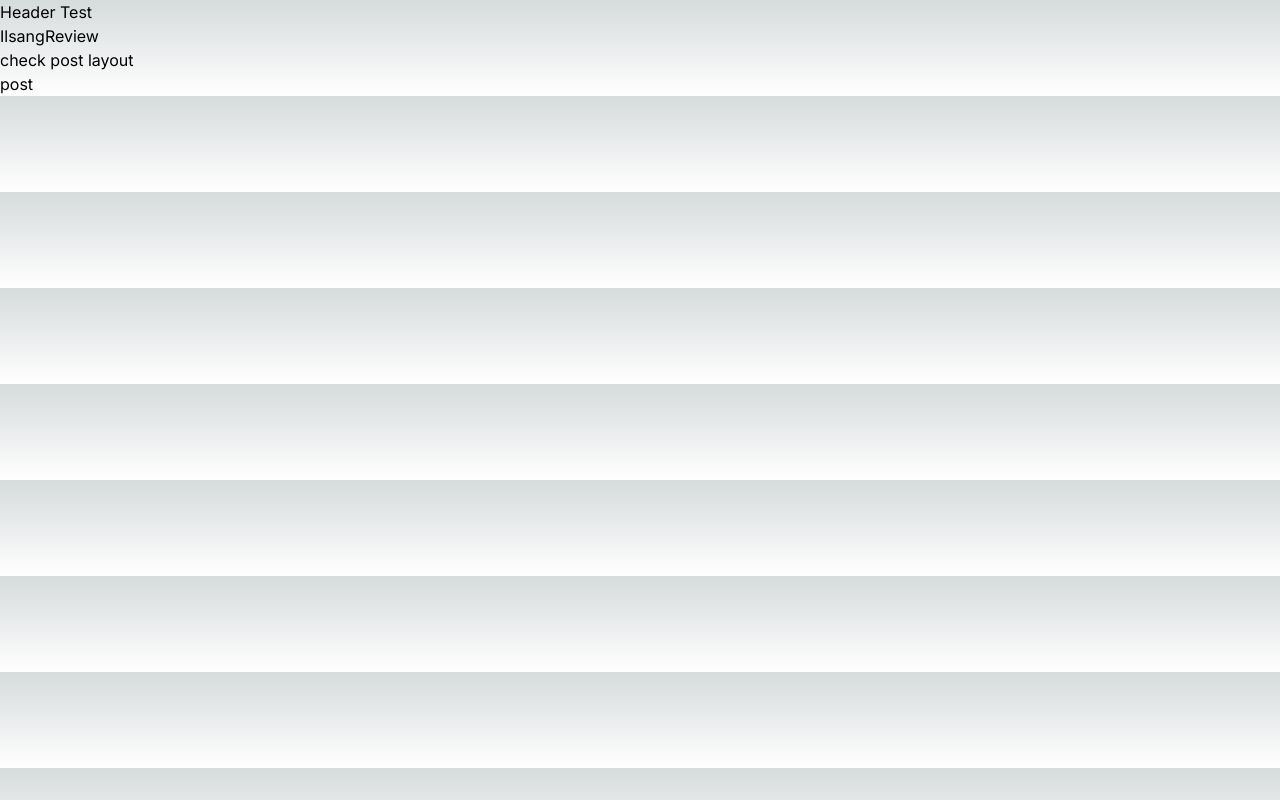
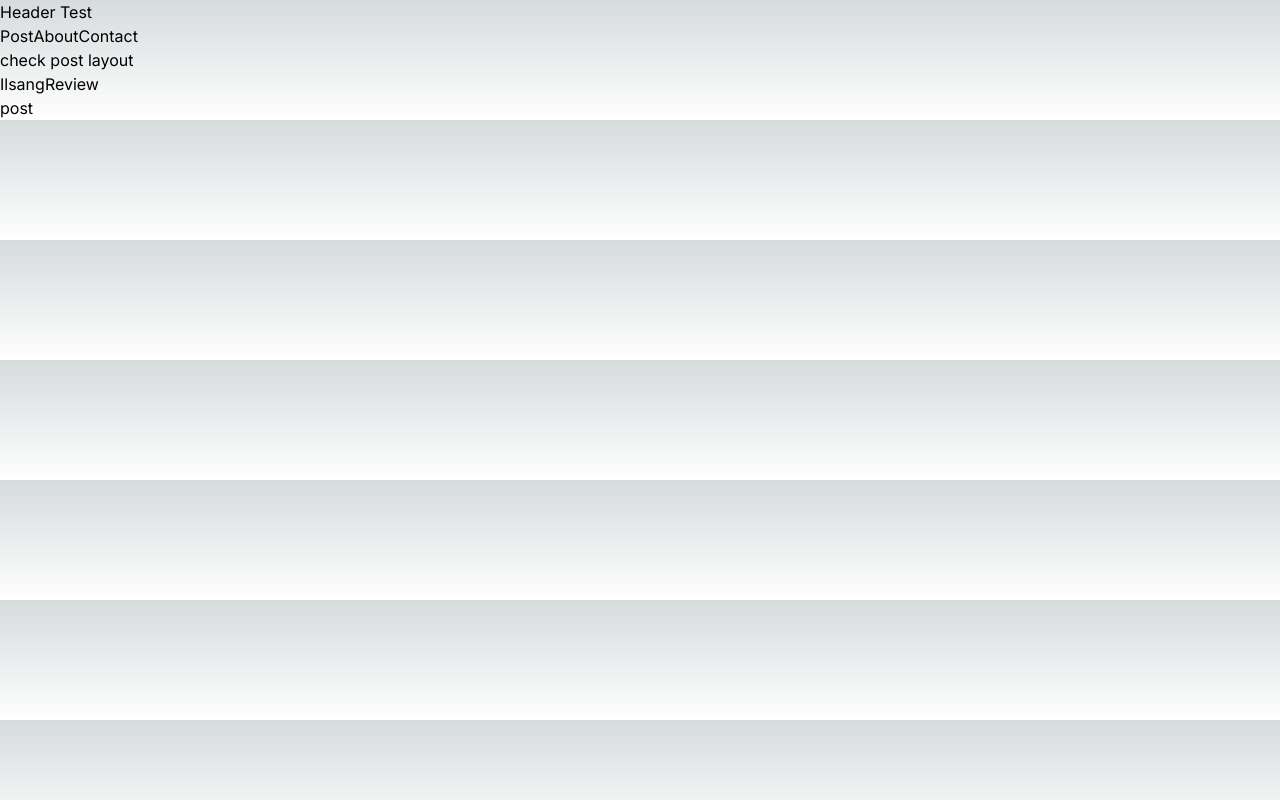
Before and after one commit to ejaman/NextCRUD, a Next.js app: page /post in a window 1280 px wide. Built offline with nearby package versions, Linux system fonts and the light colour scheme.

Commit message:
wip: check Link

```diff
--- a/src/app/layout.tsx
+++ b/src/app/layout.tsx
@@ -1,6 +1,7 @@
 import type { Metadata } from "next";
 import { Inter } from "next/font/google";
 import "./globals.css";
+import Link from "next/link";
 
 const inter = Inter({ subsets: ["latin"] });
 
@@ -19,8 +20,9 @@ export default function RootLayout({
       <body className={inter.className}>
         <header>Header Test</header>
         <nav>
-          <a href="/post/ilsang">Ilsang</a>
-          <a href="/post/review">Review</a>
+          <Link href="/post">Post</Link>
+          <Link href="/about">About</Link>
+          <Link href="/contact">Contact</Link>
         </nav>
         {children}
       </body>
--- a/src/app/post/layout.tsx
+++ b/src/app/post/layout.tsx
@@ -1,3 +1,4 @@
+import Link from "next/link";
 import React from "react";
 
 type Props = {
@@ -7,6 +8,10 @@ export default function PostLayout({ children }: Props) {
   return (
     <>
       <div>check post layout</div>
+      <nav>
+        <Link href="/post/ilsang">Ilsang</Link>
+        <Link href="/post/review">Review</Link>
+      </nav>
       <section>{children}</section>
     </>
   );
--- a/src/app/post/page.tsx
+++ b/src/app/post/page.tsx
@@ -1,4 +1,6 @@
 import React from "react";
+
+const postList = "";
 
 export default function Post() {
   let a;
```
